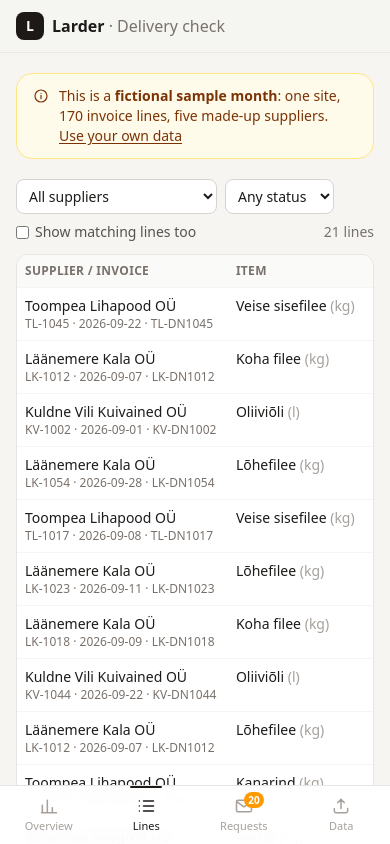
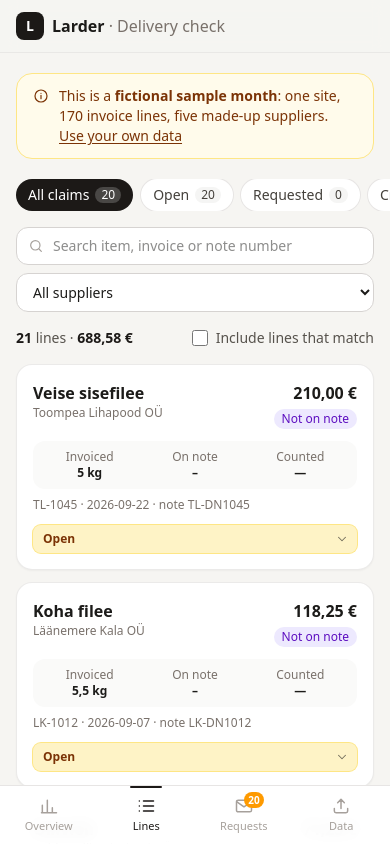
Before and after one commit to free-paint/larder, a Next.js app: page / in a window 390 px wide. Both pictures are taken after a click on the button "Lines". Shown: the top 844 px of the page. Built offline with nearby package versions, Linux system fonts and the light colour scheme.

Commit message:
Discrepancies: status chips, search, cards on phones, label legend

```diff
--- a/components/Discrepancies.jsx
+++ b/components/Discrepancies.jsx
@@ -1,50 +1,137 @@
-import { useState } from "react";
-import { KIND_HELP, KIND_LABEL, STATUS, STATUS_LABEL, STATUS_STYLE, eur } from "./ui";
+import { useMemo, useState } from "react";
+import { Badge, Card, EmptyState, Icon, KIND_HELP, KIND_LABEL, KIND_STYLE, STATUS, STATUS_LABEL, StatusSelect, eur, qty } from "./ui";
 
-const q = (n) => (n === null || n === undefined ? "–" : String(Math.round(n * 100) / 100).replace(".", ","));
+function CreditFields({ cur, line, setStatus }) {
+  return (
+    <div className="mt-2 grid grid-cols-2 gap-2">
+      <label className="text-xs text-stone-500">
+        Credited €
+        <input inputMode="decimal" className="mt-0.5 block w-full rounded-lg border border-stone-300 px-2 py-1.5 text-sm text-stone-900"
+          value={cur.creditedAmount ?? ""} placeholder={String(line.value)}
+          onChange={(e) => setStatus(line.id, { creditedAmount: e.target.value === "" ? null : Number(e.target.value.replace(",", ".")) })} />
+      </label>
+      <label className="text-xs text-stone-500">
+        Credit note #
+        <input className="mt-0.5 block w-full rounded-lg border border-stone-300 px-2 py-1.5 text-sm text-stone-900"
+          value={cur.creditNoteRef ?? ""} placeholder="optional"
+          onChange={(e) => setStatus(line.id, { creditNoteRef: e.target.value })} />
+      </label>
+    </div>
+  );
+}
 
-export default function Discrepancies({ lines, statuses, setStatus }) {
+export default function Discrepancies({ lines, statuses, setStatus, initialStatus = "all" }) {
   const [supplier, setSupplier] = useState("all");
-  const [status, setStatusFilter] = useState("all");
+  const [status, setStatusFilter] = useState(initialStatus);
+  const [query, setQuery] = useState("");
   const [showOk, setShowOk] = useState(false);
 
-  const suppliers = [...new Set(lines.map((l) => l.supplier))].sort();
   const st = (l) => statuses[l.id]?.status ?? "open";
+  const suppliers = useMemo(() => [...new Set(lines.map((l) => l.supplier))].sort(), [lines]);
+  const claims = lines.filter((l) => l.value > 0);
+  const counts = STATUS.reduce((a, x) => ({ ...a, [x]: claims.filter((l) => st(l) === x).length }), { all: claims.length });
+
+  const q = query.trim().toLowerCase();
   const shown = lines
-    .filter((l) => (showOk ? true : l.value > 0 || l.kind === "over"))
+    .filter((l) => (showOk && status === "all" ? true : l.value > 0 || (status === "all" && l.kind === "over")))
+    .filter((l) => status === "all" || (l.value > 0 && st(l) === status))
     .filter((l) => supplier === "all" || l.supplier === supplier)
-    .filter((l) => status === "all" || (l.value > 0 && st(l) === status))
+    .filter((l) => !q || [l.item, l.invoice_no, l.delivery_note_no, l.supplier].some((x) => String(x).toLowerCase().includes(q)))
     .sort((a, b) => b.value - a.value);
+  const shownValue = shown.reduce((a, l) => a + l.value, 0);
+
+  const change = (l, next) => {
+    const cur = statuses[l.id] ?? {};
+    setStatus(l.id, { status: next, creditedAmount: next === "credited" ? cur.creditedAmount ?? l.value : cur.creditedAmount });
+  };
 
   return (
-    <div className="space-y-3">
-      <div className="flex flex-wrap items-center gap-2 text-sm">
-        <select className="rounded-lg border border-stone-300 bg-white px-2 py-1.5" value={supplier} onChange={(e) => setSupplier(e.target.value)}>
+    <div className="space-y-4">
+      <div className="no-scrollbar -mx-4 flex gap-2 overflow-x-auto px-4 sm:mx-0 sm:flex-wrap sm:px-0">
+        {["all", ...STATUS].map((x) => (
+          <button key={x} onClick={() => setStatusFilter(x)}
+            className={`flex shrink-0 items-center gap-1.5 rounded-full px-3 py-1.5 text-sm font-medium transition-colors ${status === x ? "bg-stone-900 text-white" : "bg-white text-stone-700 ring-1 ring-stone-200 hover:bg-stone-50"}`}>
+            {x === "all" ? "All claims" : STATUS_LABEL[x]}
+            <span className={`rounded-full px-1.5 text-xs tabular-nums ${status === x ? "bg-white/20" : "bg-stone-100"}`}>{counts[x]}</span>
+          </button>
+        ))}
+      </div>
+
+      <div className="flex flex-col gap-2 sm:flex-row sm:items-center">
+        <div className="relative flex-1">
+          <Icon name="search" className="pointer-events-none absolute left-3 top-1/2 h-4 w-4 -translate-y-1/2 text-stone-400" />
+          <input type="search" value={query} onChange={(e) => setQuery(e.target.value)} placeholder="Search item, invoice or note number"
+            className="w-full rounded-xl border border-stone-300 bg-white py-2 pl-9 pr-3 text-sm" />
+        </div>
+        <select className="rounded-xl border border-stone-300 bg-white px-3 py-2 text-sm" value={supplier} onChange={(e) => setSupplier(e.target.value)}>
           <option value="all">All suppliers</option>
           {suppliers.map((s) => <option key={s}>{s}</option>)}
         </select>
-        <select className="rounded-lg border border-stone-300 bg-white px-2 py-1.5" value={status} onChange={(e) => setStatusFilter(e.target.value)}>
-          <option value="all">Any status</option>
-          {STATUS.map((s) => <option key={s} value={s}>{STATUS_LABEL[s]}</option>)}
-        </select>
-        <label className="flex items-center gap-1.5 text-stone-600">
-          <input type="checkbox" checked={showOk} onChange={(e) => setShowOk(e.target.checked)} /> Show matching lines too
-        </label>
-        <span className="ml-auto text-stone-500">{shown.length} lines</span>
       </div>
 
-      <div className="overflow-x-auto rounded-xl border border-stone-200 bg-white">
-        <table className="w-full min-w-[900px] text-sm">
+      <div className="flex flex-wrap items-center justify-between gap-2 text-sm text-stone-600">
+        <span><b className="font-semibold text-stone-900">{shown.length}</b> lines · <b className="font-semibold text-stone-900 tabular-nums">{eur(shownValue)}</b></span>
+        {status === "all" && (
+          <label className="flex cursor-pointer items-center gap-2">
+            <input type="checkbox" className="h-4 w-4 accent-stone-900" checked={showOk} onChange={(e) => setShowOk(e.target.checked)} />
+            Include lines that match
+          </label>
+        )}
+      </div>
+
+      {shown.length === 0 ? (
+        <EmptyState icon="search" title="Nothing here">Try another status, supplier or search term.</EmptyState>
+      ) : (
+        <>
+          {/* Phone: cards */}
+          <ul className="space-y-3 md:hidden">
+            {shown.map((l) => {
+              const cur = statuses[l.id] ?? {};
+              const s = cur.status ?? "open";
+              return (
+                <li key={l.id} className="fade-up">
+                  <Card className="p-4">
+                    <div className="flex items-start justify-between gap-3">
+                      <div className="min-w-0">
+                        <div className="font-semibold">{l.item}</div>
+                        <div className="truncate text-xs text-stone-500">{l.supplier}</div>
+                      </div>
+                      <div className="text-right">
+                        <div className="font-semibold tabular-nums">{l.value > 0 ? eur(l.value) : "–"}</div>
+                        <Badge className={KIND_STYLE[l.kind]} title={KIND_HELP[l.kind]}>{KIND_LABEL[l.kind]}</Badge>
+                      </div>
+                    </div>
+                    <div className="mt-3 grid grid-cols-3 gap-2 rounded-xl bg-stone-50 p-2 text-center text-xs">
+                      <div><div className="text-stone-500">Invoiced</div><div className="font-semibold tabular-nums">{qty(l.invoiced)} {l.unit}</div></div>
+                      <div><div className="text-stone-500">On note</div><div className="font-semibold tabular-nums">{qty(l.onNote)}</div></div>
+                      <div><div className="text-stone-500">Counted</div><div className="font-semibold tabular-nums">{l.counted ? qty(l.received) : "—"}</div></div>
+                    </div>
+                    <div className="mt-2 text-xs text-stone-500">{l.invoice_no} · {l.invoice_date} · note {l.delivery_note_no}</div>
+                    {l.value > 0 && (
+                      <div className="mt-3">
+                        <StatusSelect value={s} onChange={(v) => change(l, v)} className="w-full" />
+                        {s === "credited" && <CreditFields cur={cur} line={l} setStatus={setStatus} />}
+                        {cur.requestedAt && <div className="mt-1 text-xs text-stone-500">Sent {cur.requestedAt}</div>}
+                      </div>
+                    )}
+                  </Card>
+                </li>
+              );
+            })}
+          </ul>
+
+          {/* Tablet and up: table */}
+          <div className="hidden overflow-hidden rounded-2xl border border-stone-200 bg-white md:block">
+            <table className="w-full text-sm">
               <thead className="bg-stone-50 text-left text-xs uppercase tracking-wide text-stone-500">
                 <tr>
-              <th className="p-2">Supplier / invoice</th>
-              <th className="p-2">Item</th>
-              <th className="p-2 text-right">Invoiced</th>
-              <th className="p-2 text-right">On note</th>
-              <th className="p-2 text-right">Counted</th>
-              <th className="p-2">Where</th>
-              <th className="p-2 text-right">Claim</th>
-              <th className="p-2">Status</th>
+                  <th className="px-3 py-2.5 font-medium">Item</th>
+                  <th className="px-3 py-2.5 text-right font-medium">Invoiced</th>
+                  <th className="px-3 py-2.5 text-right font-medium">On note</th>
+                  <th className="px-3 py-2.5 text-right font-medium">Counted</th>
+                  <th className="px-3 py-2.5 font-medium">Where</th>
+                  <th className="px-3 py-2.5 text-right font-medium">Claim</th>
+                  <th className="w-48 px-3 py-2.5 font-medium">Status</th>
                 </tr>
               </thead>
               <tbody>
@@ -52,46 +139,48 @@
                   const cur = statuses[l.id] ?? {};
                   const s = cur.status ?? "open";
                   return (
-                <tr key={l.id} className="border-t border-stone-100 align-top">
-                  <td className="p-2">
-                    <div className="font-medium">{l.supplier}</div>
-                    <div className="text-xs text-stone-500">{l.invoice_no} · {l.invoice_date} · {l.delivery_note_no}</div>
+                    <tr key={l.id} className="border-t border-stone-100 align-top transition-colors hover:bg-stone-50/70">
+                      <td className="px-3 py-3">
+                        <div className="font-medium">{l.item} <span className="font-normal text-stone-400">({l.unit})</span></div>
+                        <div className="text-xs text-stone-500">{l.supplier}</div>
+                        <div className="text-xs text-stone-400">{l.invoice_no} · {l.invoice_date} · {l.delivery_note_no}</div>
                       </td>
-                  <td className="p-2">{l.item} <span className="text-stone-400">({l.unit})</span></td>
-                  <td className="p-2 text-right tabular-nums">{q(l.invoiced)}</td>
-                  <td className="p-2 text-right tabular-nums">{q(l.onNote)}</td>
-                  <td className="p-2 text-right tabular-nums">{l.counted ? q(l.received) : <span className="text-stone-400">not counted</span>}</td>
-                  <td className="p-2" title={KIND_HELP[l.kind]}>{KIND_LABEL[l.kind]}</td>
-                  <td className="p-2 text-right font-medium tabular-nums">{l.value > 0 ? eur(l.value) : "–"}</td>
-                  <td className="p-2">
+                      <td className="px-3 py-3 text-right tabular-nums">{qty(l.invoiced)}</td>
+                      <td className="px-3 py-3 text-right tabular-nums">{qty(l.onNote)}</td>
+                      <td className="px-3 py-3 text-right tabular-nums">{l.counted ? qty(l.received) : <span className="text-stone-400">—</span>}</td>
+                      <td className="px-3 py-3"><Badge className={KIND_STYLE[l.kind]} title={KIND_HELP[l.kind]}>{KIND_LABEL[l.kind]}</Badge></td>
+                      <td className="px-3 py-3 text-right font-semibold tabular-nums">{l.value > 0 ? eur(l.value) : "–"}</td>
+                      <td className="px-3 py-3">
                         {l.value > 0 ? (
-                      <div className="space-y-1">
-                        <select
-                          className={`rounded-md px-2 py-1 text-xs font-medium ${STATUS_STYLE[s]}`}
-                          value={s}
-                          onChange={(e) => setStatus(l.id, { status: e.target.value, creditedAmount: e.target.value === "credited" ? cur.creditedAmount ?? l.value : cur.creditedAmount })}
-                        >
-                          {STATUS.map((x) => <option key={x} value={x}>{STATUS_LABEL[x]}</option>)}
-                        </select>
-                        {s === "credited" && (
-                          <div className="flex gap-1">
-                            <input className="w-20 rounded border border-stone-300 px-1 py-0.5 text-xs" type="number" step="0.01" placeholder="€"
-                              value={cur.creditedAmount ?? ""} onChange={(e) => setStatus(l.id, { creditedAmount: e.target.value === "" ? null : Number(e.target.value) })} />
-                            <input className="w-24 rounded border border-stone-300 px-1 py-0.5 text-xs" placeholder="Credit note #"
-                              value={cur.creditNoteRef ?? ""} onChange={(e) => setStatus(l.id, { creditNoteRef: e.target.value })} />
-                          </div>
-                        )}
-                        {cur.requestedAt && <div className="text-xs text-stone-500">sent {cur.requestedAt}</div>}
-                      </div>
-                    ) : <span className="text-xs text-stone-400">{l.kind === "over" ? "not claimed" : ""}</span>}
+                          <>
+                            <StatusSelect value={s} onChange={(v) => change(l, v)} className="w-full" />
+                            {s === "credited" && <CreditFields cur={cur} line={l} setStatus={setStatus} />}
+                            {cur.requestedAt && <div className="mt-1 text-xs text-stone-500">Sent {cur.requestedAt}</div>}
+                          </>
+                        ) : <span className="text-xs text-stone-400">{l.kind === "over" ? "Not claimed" : ""}</span>}
                       </td>
                     </tr>
                   );
                 })}
-            {shown.length === 0 && <tr><td colSpan={8} className="p-6 text-center text-stone-500">Nothing to show with these filters.</td></tr>}
               </tbody>
             </table>
           </div>
+          <details className="group rounded-2xl border border-stone-200 bg-white px-4 py-3 text-sm">
+            <summary className="flex cursor-pointer list-none items-center justify-between font-medium">
+              What do the labels mean?
+              <Icon name="chevron" className="h-4 w-4 transition-transform group-open:rotate-180" />
+            </summary>
+            <dl className="mt-3 space-y-2">
+              {["paper", "door", "paper_and_door", "not_on_note", "over"].map((k) => (
+                <div key={k} className="flex flex-col gap-1 sm:flex-row sm:items-center sm:gap-3">
+                  <dt className="sm:w-32"><Badge className={KIND_STYLE[k]}>{KIND_LABEL[k]}</Badge></dt>
+                  <dd className="text-stone-600">{KIND_HELP[k]}</dd>
+                </div>
+              ))}
+            </dl>
+          </details>
+        </>
+      )}
     </div>
   );
 }
```
Lines whose indentation alone changed are shown as unchanged.
